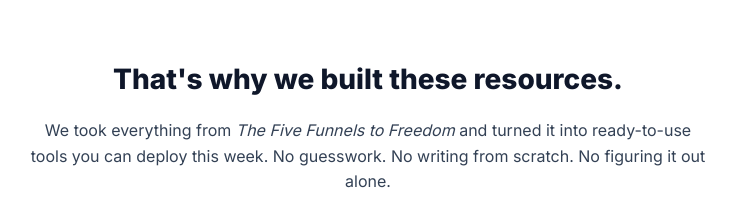
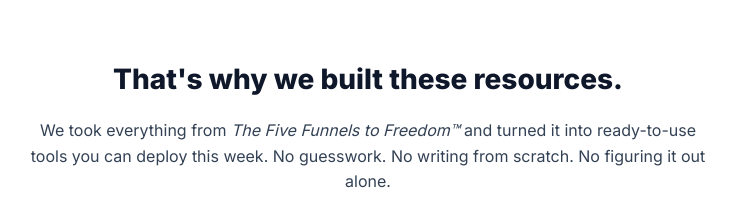
Before and after one commit to joshoptspot/five-funnels-resources, a plain HTML site: page index.html in a window 1280 px wide. Shown: the part 1380-1584 px from the top of the page, 272-1007 px from the left. Drawn offline with Linux system fonts and the light colour scheme.

Commit message:
Add trademark symbol to Five Funnels to Freedom in guide section

```diff
--- a/index.html
+++ b/index.html
@@ -576,7 +576,7 @@
 <section class="guide">
   <div class="guide-inner">
     <h2 class="animate fade-up">That's why we built these resources.</h2>
-    <p class="animate fade-up">We took everything from <em>The Five Funnels to Freedom</em> and turned it into ready-to-use tools you can deploy this week. No guesswork. No writing from scratch. No figuring it out alone.</p>
+    <p class="animate fade-up">We took everything from <em>The Five Funnels to Freedom&trade;</em> and turned it into ready-to-use tools you can deploy this week. No guesswork. No writing from scratch. No figuring it out alone.</p>
     <p class="animate fade-up">Every script has been tested. Every message has been proven. Every template comes from years of working with real operators across hundreds of car wash locations.</p>
     <p class="emphasis animate fade-up">Download them. Customize them. Put them to work.</p>
   </div>
```
